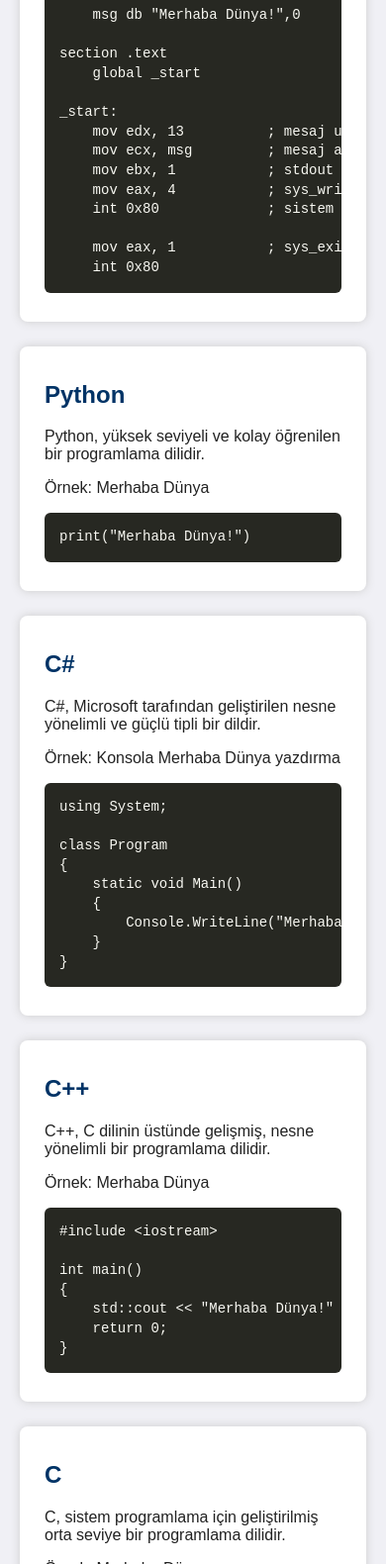
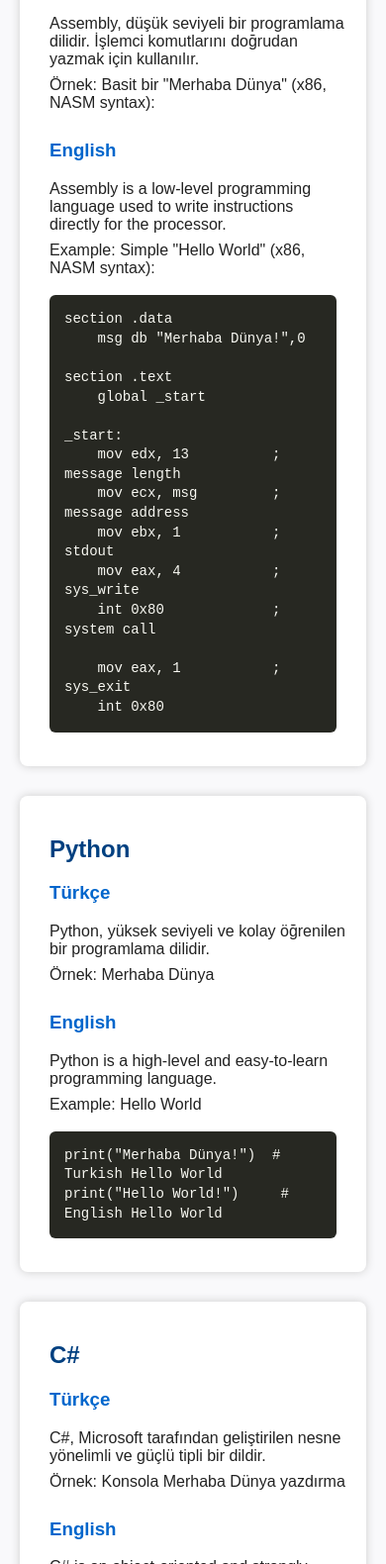
Before and after one commit to AnonymousHackers2003/synixweb, a plain HTML site: page dev/index.html in a window 390 px wide. Shown: the part 420-2000 px from the top of the page at 99% size. Drawn offline with Linux system fonts and the light colour scheme.

Commit message:
Update index.html

```diff
--- a/dev/index.html
+++ b/dev/index.html
@@ -3,60 +3,95 @@
 <head>
     <meta charset="UTF-8" />
     <meta name="viewport" content="width=device-width, initial-scale=1" />
-    <title>Programlama Dilleri Öğretici</title>
+    <title>Programlama Dilleri / Programming Languages</title>
     <style>
         body {
             font-family: Arial, sans-serif;
             margin: 20px;
-            background-color: #f0f0f5;
+            background-color: #f9f9fb;
             color: #222;
         }
         h1, h2 {
-            color: #003366;
+            color: #004080;
         }
         section {
             background-color: white;
-            padding: 15px 25px;
-            margin-bottom: 25px;
+            padding: 20px 30px;
+            margin-bottom: 30px;
             border-radius: 8px;
             box-shadow: 0 0 10px #ccc;
         }
-        pre {
+        .code-block {
             background-color: #272822;
             color: #f8f8f2;
             padding: 15px;
+            border-radius: 6px;
             overflow-x: auto;
-            border-radius: 6px;
+            font-family: "Courier New", Courier, monospace;
             font-size: 14px;
             line-height: 1.4;
+            margin-top: 10px;
+            white-space: pre-wrap;
         }
-        code {
-            font-family: "Courier New", Courier, monospace;
+        .bilingual {
+            display: flex;
+            flex-wrap: wrap;
+            gap: 20px;
+        }
+        .lang {
+            flex: 1 1 45%;
+            min-width: 300px;
+        }
+        .lang h3 {
+            margin-top: 0;
+            color: #0066cc;
+        }
+        p {
+            margin: 8px 0;
+        }
+        @media(max-width: 700px) {
+            .bilingual {
+                flex-direction: column;
+            }
+            .lang {
+                flex: 1 1 100%;
+            }
         }
     </style>
 </head>
 <body>
 
-    <h1>Programlama Dilleri Temelleri</h1>
-    <p>Bu sayfa yapay zekana Assembly, Python, C#, C++ ve C dillerinin temel kavramlarını ve örnek kodlarını öğretmek için hazırlandı.</p>
+    <h1>Programlama Dilleri Temelleri / Basics of Programming Languages</h1>
+    <p>Bu sayfa yapay zekana Assembly, Python, C#, C++ ve C dillerinin temel kavramlarını ve örnek kodlarını öğretmek için hazırlandı.<br/>
+       This page is prepared to teach your AI the basics and example codes of Assembly, Python, C#, C++, and C languages.</p>
 
     <!-- Assembly -->
     <section id="assembly">
         <h2>Assembly</h2>
+        <div class="bilingual">
+            <div class="lang">
+                <h3>Türkçe</h3>
                 <p>Assembly, düşük seviyeli bir programlama dilidir. İşlemci komutlarını doğrudan yazmak için kullanılır.</p>
                 <p>Örnek: Basit bir "Merhaba Dünya" (x86, NASM syntax):</p>
-        <pre><code>section .data
+            </div>
+            <div class="lang">
+                <h3>English</h3>
+                <p>Assembly is a low-level programming language used to write instructions directly for the processor.</p>
+                <p>Example: Simple "Hello World" (x86, NASM syntax):</p>
+            </div>
+        </div>
+        <pre class="code-block"><code>section .data
     msg db "Merhaba Dünya!",0
 
 section .text
     global _start
 
 _start:
-    mov edx, 13          ; mesaj uzunluğu
-    mov ecx, msg         ; mesaj adresi
+    mov edx, 13          ; message length
+    mov ecx, msg         ; message address
     mov ebx, 1           ; stdout
     mov eax, 4           ; sys_write
-    int 0x80             ; sistem çağrısı
+    int 0x80             ; system call
 
     mov eax, 1           ; sys_exit
     int 0x80
@@ -66,23 +101,45 @@
     <!-- Python -->
     <section id="python">
         <h2>Python</h2>
+        <div class="bilingual">
+            <div class="lang">
+                <h3>Türkçe</h3>
                 <p>Python, yüksek seviyeli ve kolay öğrenilen bir programlama dilidir.</p>
                 <p>Örnek: Merhaba Dünya</p>
-        <pre><code>print("Merhaba Dünya!")</code></pre>
+            </div>
+            <div class="lang">
+                <h3>English</h3>
+                <p>Python is a high-level and easy-to-learn programming language.</p>
+                <p>Example: Hello World</p>
+            </div>
+        </div>
+        <pre class="code-block"><code>print("Merhaba Dünya!")  # Turkish Hello World
+print("Hello World!")     # English Hello World</code></pre>
     </section>
 
     <!-- C# -->
     <section id="csharp">
         <h2>C#</h2>
+        <div class="bilingual">
+            <div class="lang">
+                <h3>Türkçe</h3>
                 <p>C#, Microsoft tarafından geliştirilen nesne yönelimli ve güçlü tipli bir dildir.</p>
                 <p>Örnek: Konsola Merhaba Dünya yazdırma</p>
-        <pre><code>using System;
+            </div>
+            <div class="lang">
+                <h3>English</h3>
+                <p>C# is an object-oriented and strongly typed language developed by Microsoft.</p>
+                <p>Example: Print Hello World to console</p>
+            </div>
+        </div>
+        <pre class="code-block"><code>using System;
 
 class Program
 {
     static void Main()
     {
-        Console.WriteLine("Merhaba Dünya!");
+        Console.WriteLine("Merhaba Dünya!"); // Turkish
+        Console.WriteLine("Hello World!");   // English
     }
 }
 </code></pre>
@@ -91,13 +148,24 @@
     <!-- C++ -->
     <section id="cpp">
         <h2>C++</h2>
+        <div class="bilingual">
+            <div class="lang">
+                <h3>Türkçe</h3>
                 <p>C++, C dilinin üstünde gelişmiş, nesne yönelimli bir programlama dilidir.</p>
                 <p>Örnek: Merhaba Dünya</p>
-        <pre><code>#include &lt;iostream&gt;
+            </div>
+            <div class="lang">
+                <h3>English</h3>
+                <p>C++ is an object-oriented programming language developed as an extension of C.</p>
+                <p>Example: Hello World</p>
+            </div>
+        </div>
+        <pre class="code-block"><code>#include &lt;iostream&gt;
 
 int main()
 {
-    std::cout &lt;&lt; "Merhaba Dünya!" &lt;&lt; std::endl;
+    std::cout &lt;&lt; "Merhaba Dünya!" &lt;&lt; std::endl; // Turkish
+    std::cout &lt;&lt; "Hello World!" &lt;&lt; std::endl;   // English
     return 0;
 }
 </code></pre>
@@ -106,12 +174,23 @@
     <!-- C -->
     <section id="c">
         <h2>C</h2>
+        <div class="bilingual">
+            <div class="lang">
+                <h3>Türkçe</h3>
                 <p>C, sistem programlama için geliştirilmiş orta seviye bir programlama dilidir.</p>
                 <p>Örnek: Merhaba Dünya</p>
-        <pre><code>#include &lt;stdio.h&gt;
+            </div>
+            <div class="lang">
+                <h3>English</h3>
+                <p>C is a mid-level programming language developed for system programming.</p>
+                <p>Example: Hello World</p>
+            </div>
+        </div>
+        <pre class="code-block"><code>#include &lt;stdio.h&gt;
 
 int main() {
-    printf("Merhaba Dünya!\n");
+    printf("Merhaba Dünya!\n");  // Turkish
+    printf("Hello World!\n");    // English
     return 0;
 }
 </code></pre>
```
Lines whose indentation alone changed are shown as unchanged.
